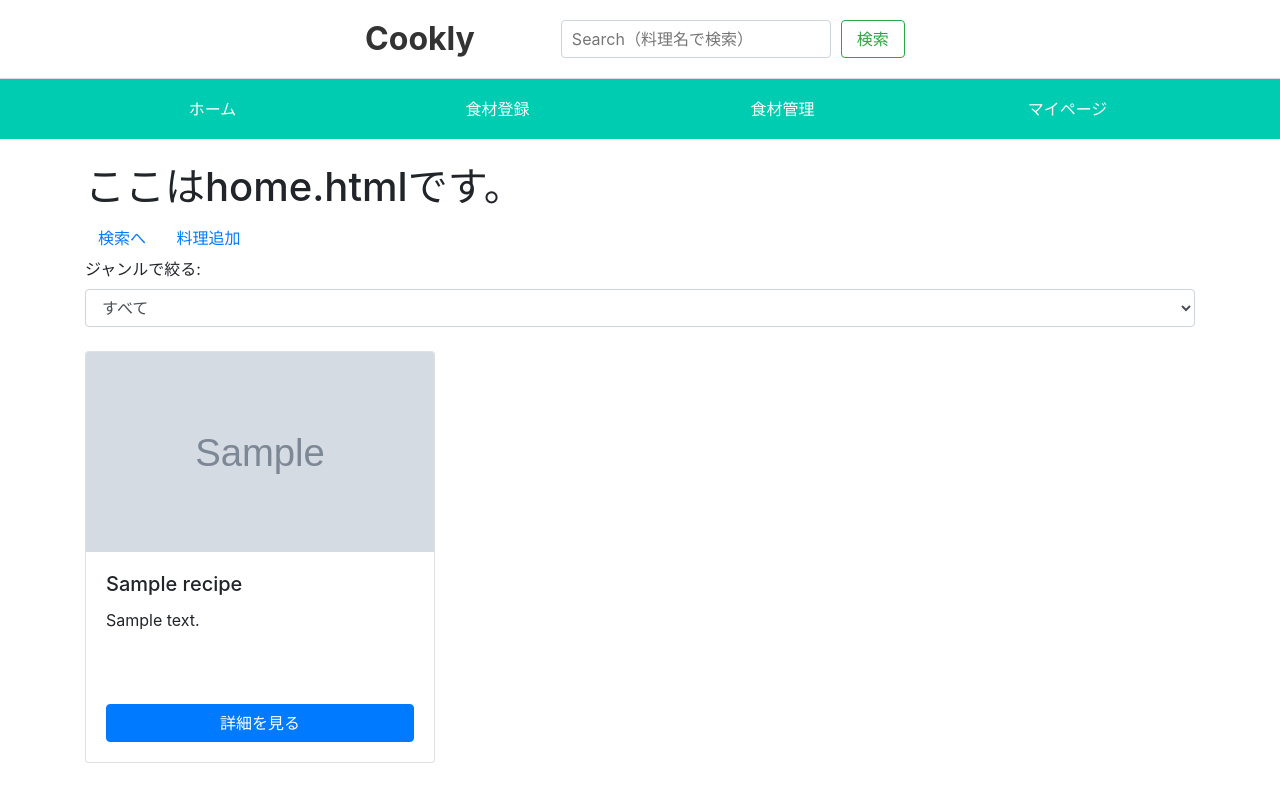
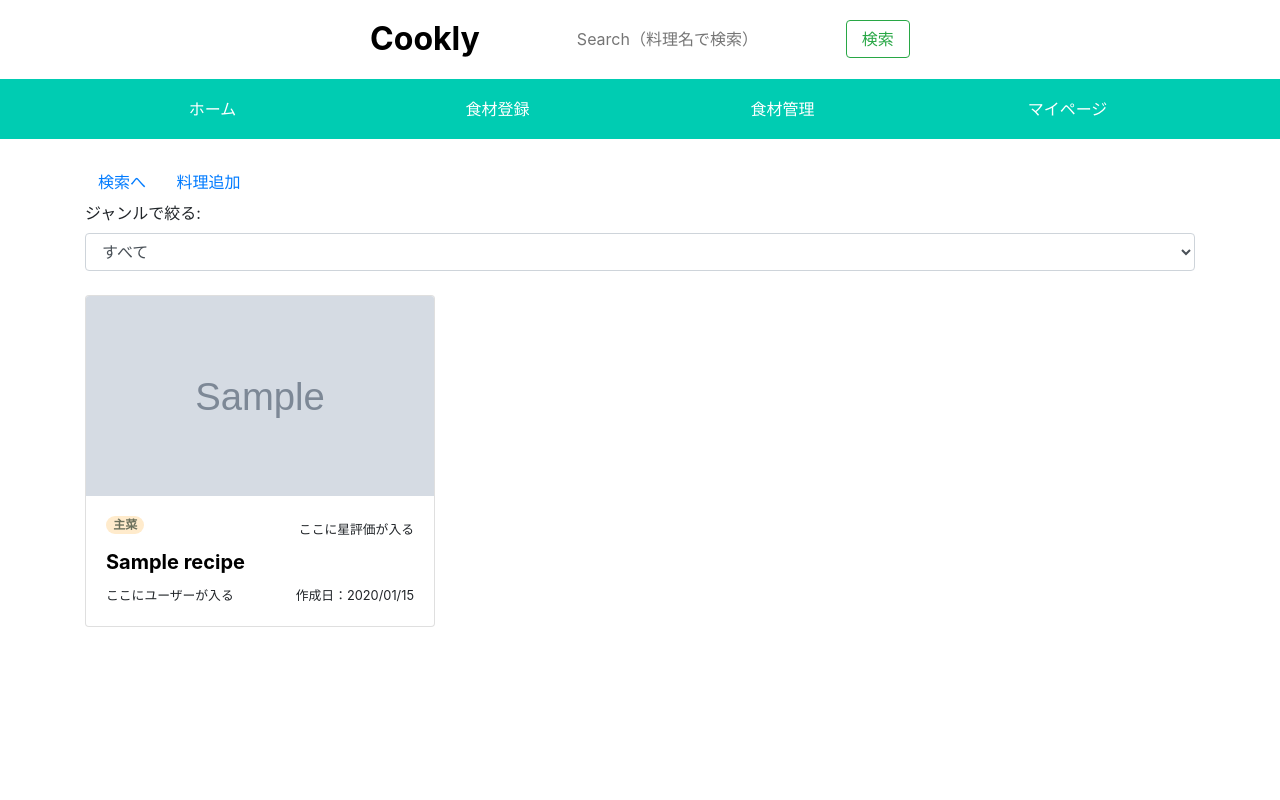
Before and after one commit to yamashita3303/cookly, a Django app: page /app/home in a window 1280 px wide. Run offline with Django 4.2, Linux system fonts and the light colour scheme; tables that the repository leaves empty hold one stand-in row (values such as "Sample post"); grey boxes marked "Sample" are stand-in pictures; some libraries are stand-ins or nearby versions.

Commit message:
無駄なコードを排除しました

```diff
--- a/app/static/app/css/form.css
+++ b/app/static/app/css/form.css
@@ -12,7 +12,6 @@
 
 /* 入力フィールドのスタイル */
 .form-group input[type="text"],
-.form-group input[type="hidden"],
 .form-group input[type="file"] {
     width: 100%;
     padding: 0.375rem 0.75rem;
--- /dev/null
+++ b/app/static/app/css/home.css
@@ -0,0 +1,41 @@
+.card {
+    min-height: 100%; /* カードの高さを常に一定にする */
+}
+
+.card-text {
+    overflow: hidden; /* カードの大きさを超えたら非表示 */
+    text-overflow: ellipsis; /* 見えなくなった部分は"…"と表示 */
+}
+
+ /* 料理名(リンク)の設定 */
+.card-title a {
+    font-weight: bold;
+    color: black;
+    text-decoration: none;
+}
+
+.card-title a:hover {
+    color: black;
+}
+
+
+ /* ジャンルに使うバッジの色 */
+.badge-main {
+    background-color: #ffebcc; /* 背景の色 */
+    color: #6b705c; /* 文字の色 */
+}
+
+.badge-side {
+    background-color: #ffffcc;
+    color: #6b705c;
+}
+
+.badge-course {
+    background-color: #ffcccb;
+    color: #6b705c;
+}
+
+.badge-dessert {
+    background-color: #cce5ff;
+    color: #6b705c;
+}
--- a/app/templates/app/home.html
+++ b/app/templates/app/home.html
@@ -1,21 +1,12 @@
 {% extends "base/base.html" %}
+{% load static %}
+
+<!-- 追加のCSSを読み込むブロック -->
+{% block extra_styles %}
+    <link rel="stylesheet" href="{% static 'app/css/home.css' %}">
+{% endblock %}
+
 {% block body %}
-
-<style>
-    .card {
-        min-height: 100%;
-    }
-
-    .card-text {
-        height: 80px; /* 必要に応じて調整 */
-        overflow: hidden;
-        text-overflow: ellipsis;
-    }
-
-</style>
-
-<div class="container mt-4">
-    <h1>ここはhome.htmlです。</h1>
 <!-- 検索ページへのリンクと料理追加ページのリンク -->
 <a href="{% url 'app:searchrecipes' %}" class="btn btn-link">検索へ</a>
 <a href="{% url 'app:recipe_create' %}" class="btn btn-link">料理追加</a>
@@ -35,27 +26,55 @@
 
 <!-- レシピ一覧 -->
 <div class="row">
-        <!-- views.pyで参照回数順に並び替え、recipe_allを繰り返し処理で表示 -->
     {% for i in all_recipes %}
-        <!-- 列の高さを統一 -->
+    <!-- 3列で表示したかったらcol-md-4、4列ならcol-md-3 -->
     <div class="col-md-4 mb-4 d-flex align-items-stretch">
-            <!-- 仮にカード形式にした -->
-            <div class="card" style="width: 100%;">
-                <!-- 画像の表示 -->
+        <!-- いったんカード形式 -->
+        <div class="card" style="width: 100%; position: relative;">
+            <!-- 画像は高さを指定し、サイズ調整する -->
             <img src="{{ i.recipe_image.url }}" class="card-img-top" alt="{{ i.recipe_title }}" style="height: 200px; object-fit: cover;">
 
-                <!-- レシピのタイトルと説明の表示 -->
             <div class="card-body d-flex flex-column">
-                    <h5 class="card-title">{{ i.recipe_title }}</h5>
-                    <!-- レシピの説明テキストは100文字だけ表示 -->
-                    <p class="card-text">{{ i.detail_text|truncatechars:100 }}</p>
-                    <!-- 詳細ページへのボタン -->
-                    <a href="{% url 'app:detail' i.id %}" class="btn btn-primary mt-auto">詳細を見る</a>
+                <!-- 上部にはジャンルと星評価を横並びで配置 -->
+                <div class="d-flex justify-content-between mt-0">
+                    <!-- ジャンル表示 -->
+                    {% if i.genre == 'main' %}
+                        <p class="badge badge-pill badge-main">{{ i.get_genre_display }}</p>
+                    {% elif i.genre == 'side' %}
+                        <p class="badge badge-pill badge-side">{{ i.get_genre_display }}</p>
+                    {% elif i.genre == 'course' %}
+                        <p class="badge badge-pill badge-course">{{ i.get_genre_display }}</p>
+                    {% elif i.genre == 'dessert' %}
+                        <p class="badge badge-pill badge-dessert">{{ i.get_genre_display }}</p>
+                    {% endif %}
+
+                    <!-- 星評価表示 -->
+                    <p class="card-text mb-0">
+                        <small class="text-body-secondary">ここに星評価が入る</small>
+                    </p>
+                </div>
+
+                <!-- 中央には料理名を配置 -->
+                <h5 class="card-title text-left mb-2">
+                    <a href="{% url 'app:detail' i.id %}" class="text-decoration-none">{{ i.recipe_title }}</a>
+                </h5>
+
+                <!-- 下部にはユーザーと作成日を横並びで表示 -->
+                <div class="mt-auto d-flex justify-content-between">
+                    <!-- ユーザー表示 -->
+                    <p class="card-text mb-0">
+                        <small class="text-body-secondary">ここにユーザーが入る</small>
+                    </p>
+
+                    <!-- 作成日表示 -->
+                    <p class="card-text mb-0" style="margin-right: 0;">
+                        <small class="text-body-secondary">作成日：{{ i.created_at|date:"Y/m/d" }}</small>
+                    </p>
+                </div>
             </div>
         </div>
     </div>
     {% endfor %}
-    </div>
 </div>
 
 <script>
--- a/app/templates/base/base.html
+++ b/app/templates/base/base.html
@@ -3,8 +3,10 @@
     <head>
         <meta charset="utf-8" />
         <title>Cookly</title>
-        <!-- BootstrapのCSSをインクルード -->
+        <!-- BootstrapのCSSをインクルード(Bootstrap 4であることに注意) -->
         <link href="https://stackpath.bootstrapcdn.com/bootstrap/4.3.1/css/bootstrap.min.css" rel="stylesheet">
+
+        <!-- Font Awesome(アイコン)のCSSをインクルード -->
         <link rel="stylesheet" href="https://cdnjs.cloudflare.com/ajax/libs/font-awesome/6.6.0/css/all.min.css">
 
         <!-- 追加のCSSを読み込むブロック -->
@@ -15,57 +17,56 @@
         <style>
             /* 背景色 */
             header {
-                background-color: #00ccb2; /* 背景色を設定 */
+                background-color: #00ccb2;
             }
 
-            /* 背景色の幅は100%で、内部コンテンツだけ中央に配置 */
+            /* 上側のヘッダー */
             .header-top {
-                background-color: white; /* 上側の背景色を白に */
+                background-color: white;
                 display: flex;
                 align-items: center;
                 justify-content: center;
                 padding: 10px 30px;
-                border-bottom: 1px solid #ddd; /* 下に境界線を追加 */
+                border-bottom: 1px solid white; /* 下に境界線を追加 */
             }
 
             .header-top .navbar-brand {
-                color: #333;                /* ロゴの色をダークに */
+                color: black;
                 font-size: 2.0rem;
                 font-weight: bold;
                 text-decoration: none;
             }
             .header-top .navbar-brand:hover {
-                color: #333;
+                color: black;
             }
 
 
             /* 検索ボックス */
             .header-top .search-box {
-                display: flex;                 /* フレックスボックスを使用 */
+                display: flex;
                 margin-left: 70px;             /* ここでボックスの位置調整 */
-                margin-right: 10px;            /* 右はなくてもいい気もする */
             }
 
             .header-top .search-box input {
                 height: 38px;                  /* テキストボックスの高さ（てきとー） */
                 border-radius: 0.25rem;        /* 角を丸く */
-                border: 1px solid #ced4da;   /* 枠線の色を設定 */
+                border: 1px solid white;
                 padding: 0 10px;               /* テキストボックス内に余白をつける */
             }
 
             .header-top .search-box button {
-                margin-top: 0;                 /* form.cssで変更したボタンの設定を修正 */
+                margin-top: 0;                  /* form.cssで変更したボタンの設定を修正 */
                 margin-left: 10px;              /* ボタンの左側に隙間を追加 */
                 height: 38px;                   /* テキストボックスの高さと揃える */
-                border-radius: 0.25rem;         /* 角を丸く */
+                border-radius: 0.25rem;
                 padding: 0 15px;
             }
 
 
              /* 下側ヘッダーのスタイル */
              .header-bottom {
-                background-color: #00ccb2; /* 下側の背景色を元の色に */
-                padding: 10px 0;           /* 上下に余白をつける */
+                background-color: #00ccb2;
+                padding: 10px 0;
             }
 
             .header-bottom .container text-center {
@@ -76,17 +77,17 @@
             }
 
             .header-bottom .nav-link {
-                color: white;                 /* リンクの色 */
-                text-decoration: none;          /* 下線を消す */
+                color: white;
+                text-decoration: none;
             }
 
             .header-bottom .nav-link:hover {
-                color: white;                 /* ホバー時の色 */
-                text-decoration: none;          /* ホバー時の下線を消す */
+                color: white;
+                text-decoration: none;
             }
-
         </style>
     </head>
+
     <body>
         <!-- ヘッダー部分 -->
         <header>
@@ -101,6 +102,7 @@
 
             <!-- 下側のヘッダー -->
             <div class="header-bottom">
+                <!-- グリッドで自動的に分割する -->
                 <div class="container text-center">
                     <div class="row">
                         <div class="col">
@@ -121,7 +123,7 @@
         </header>
 
         <!-- メイン部分 -->
-        <main>
+        <main class="container mt-4">
             {% block body %}
             {% endblock %}
         </main>
```
Also changed, not shown: app/static/app/js/form.js (+15 -24 lines), app/templates/app/form.html (+2 -6 lines). Lines whose indentation alone changed are shown as unchanged.
